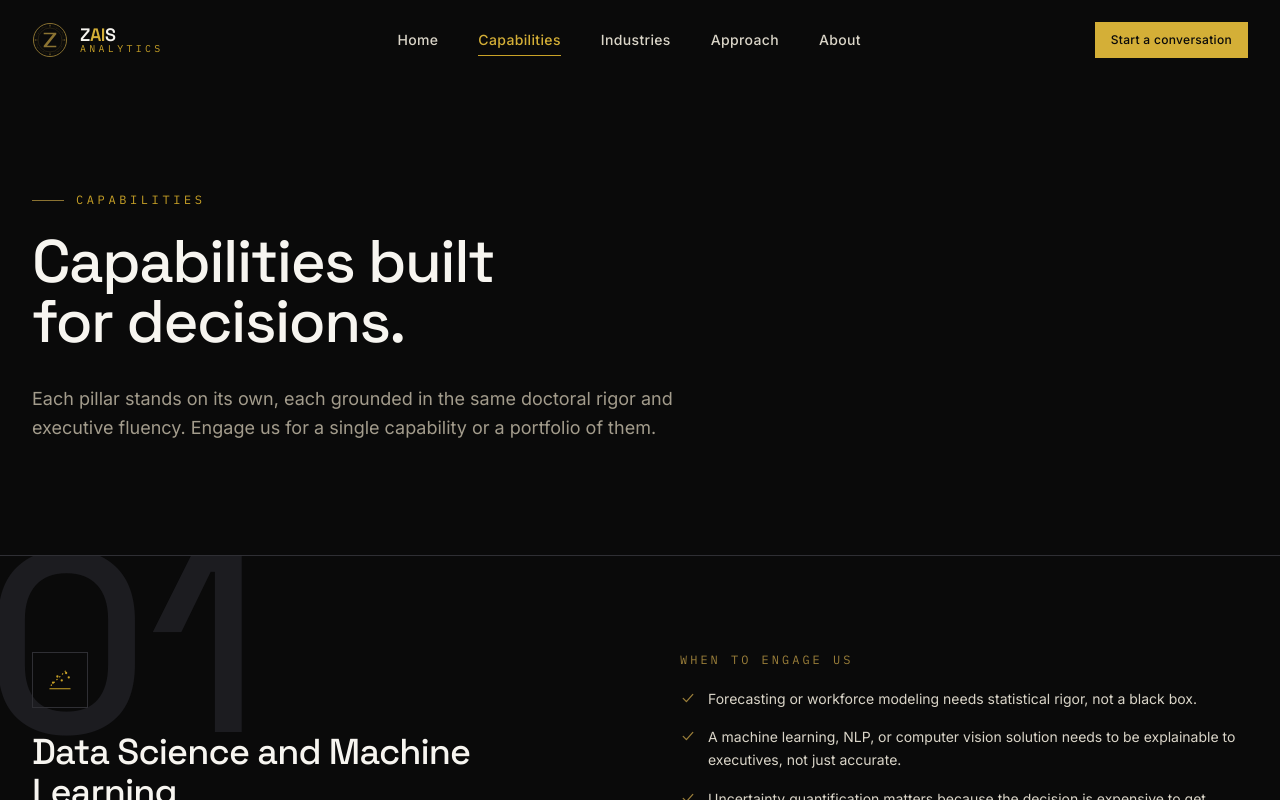
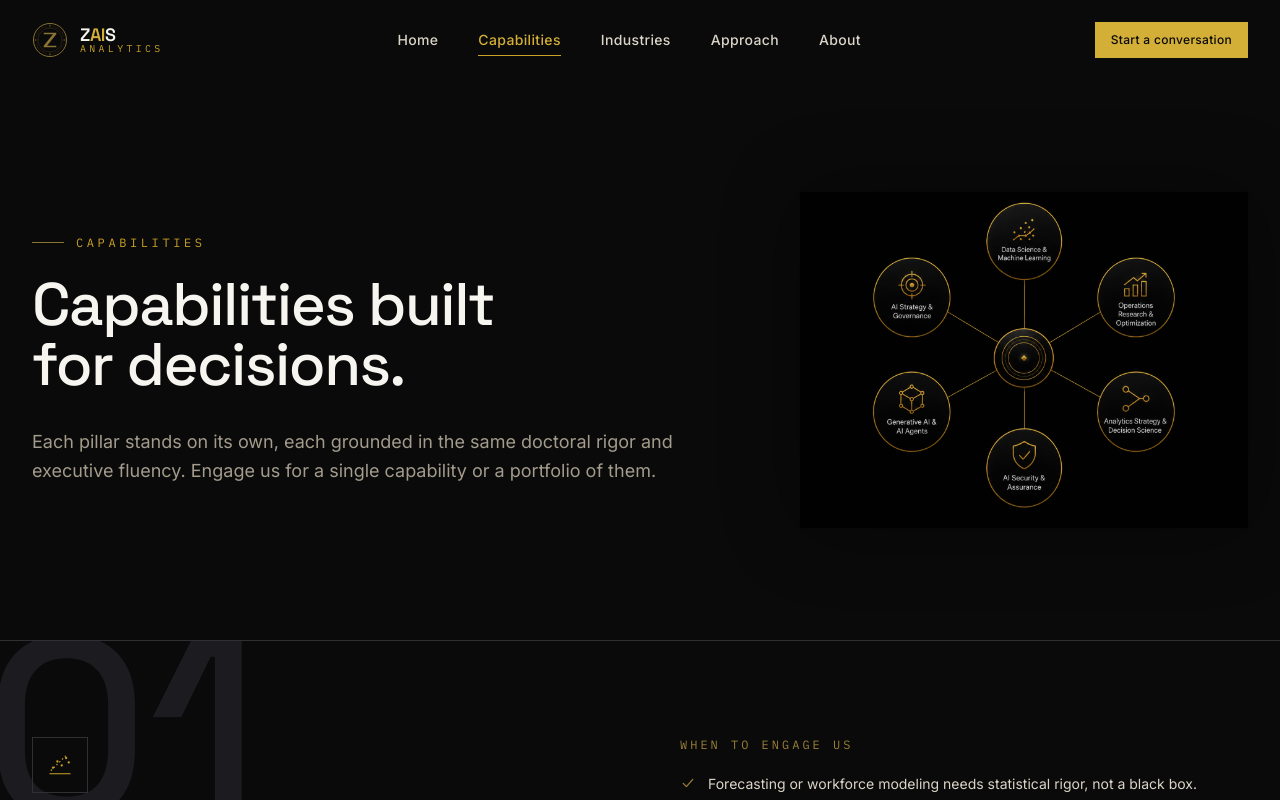
Before and after one commit to markzais/za_website, a Next.js app: page /capabilities in a window 1280 px wide. Shown: the top 800 px of the page. Built offline with nearby package versions, Linux system fonts and the light colour scheme.

Commit message:
Added Capabilities figure

```diff
--- a/src/app/capabilities/page.tsx
+++ b/src/app/capabilities/page.tsx
@@ -3,6 +3,7 @@ import Link from "next/link";
 import { Container, Eyebrow } from "@/components/ui/badge";
 import { Reveal } from "@/components/ui/reveal";
 import { Button } from "@/components/ui/button";
+import { CapabilitiesDiagram } from "@/components/capabilities-diagram";
 import { capabilityIconMap, IconArrowUpRight, IconCheck } from "@/components/icons";
 import { capabilities } from "@/data/capabilities";
 
@@ -17,6 +18,8 @@ export default function CapabilitiesPage() {
     <>
       <section className="relative border-b border-ink-700 py-24 md:py-28">
         <Container>
+          <div className="flex flex-col gap-10 md:flex-row md:items-center md:justify-between md:gap-14">
+            <div className="min-w-0">
               <Reveal>
                 <Eyebrow>Capabilities</Eyebrow>
               </Reveal>
@@ -31,6 +34,11 @@ export default function CapabilitiesPage() {
                   fluency. Engage us for a single capability or a portfolio of them.
                 </p>
               </Reveal>
+            </div>
+            <Reveal delay={100} className="flex justify-center md:block md:shrink-0">
+              <CapabilitiesDiagram />
+            </Reveal>
+          </div>
         </Container>
       </section>
 
--- /dev/null
+++ b/src/components/capabilities-diagram.tsx
@@ -0,0 +1,83 @@
+"use client";
+
+import { useEffect, useState } from "react";
+import { createPortal } from "react-dom";
+import Image from "next/image";
+import { IconClose } from "@/components/icons";
+
+const ALT_TEXT =
+  "The six Zais Analytics capabilities arranged around a central hub: Data Science and Machine Learning, Operations Research and Optimization, Analytics Strategy and Decision Science, AI Security and Assurance, Generative AI and AI Agents, and AI Strategy and Governance.";
+
+export function CapabilitiesDiagram() {
+  const [open, setOpen] = useState(false);
+
+  useEffect(() => {
+    if (!open) return;
+    const onKeyDown = (event: KeyboardEvent) => {
+      if (event.key === "Escape") setOpen(false);
+    };
+    document.addEventListener("keydown", onKeyDown);
+    document.body.style.overflow = "hidden";
+    return () => {
+      document.removeEventListener("keydown", onKeyDown);
+      document.body.style.overflow = "";
+    };
+  }, [open]);
+
+  return (
+    <>
+      <button
+        type="button"
+        onClick={() => setOpen(true)}
+        aria-haspopup="dialog"
+        aria-label="Expand the capabilities diagram to read it in full"
+        className="group relative block w-64 shrink-0 cursor-zoom-in sm:w-80 md:w-96 lg:w-[28rem]"
+      >
+        <div className="relative aspect-[1448/1086] scale-100 transition-transform duration-500 ease-[cubic-bezier(0.16,1,0.3,1)] group-hover:scale-110 group-focus-visible:scale-110">
+          <Image
+            src="/images/capabilities.png"
+            alt={ALT_TEXT}
+            fill
+            sizes="(min-width: 1024px) 448px, (min-width: 768px) 384px, (min-width: 640px) 320px, 256px"
+            className="object-contain opacity-85 drop-shadow-[0_0_40px_rgba(0,0,0,0.5)] transition-opacity duration-500 group-hover:opacity-100 group-focus-visible:opacity-100"
+          />
+        </div>
+      </button>
+
+      {open &&
+        createPortal(
+          <div
+            role="dialog"
+            aria-modal="true"
+            aria-label="Capabilities diagram, enlarged"
+            className="fixed inset-0 z-[100] flex items-center justify-center bg-ink-950/90 p-6 backdrop-blur-sm animate-fade-in"
+            onClick={() => setOpen(false)}
+          >
+            <div className="relative w-full max-w-xl sm:max-w-2xl md:max-w-3xl">
+              <button
+                type="button"
+                onClick={() => setOpen(false)}
+                aria-label="Close"
+                className="absolute -top-12 right-0 text-paper-200 transition-colors hover:text-gold-300"
+              >
+                <IconClose className="h-7 w-7" />
+              </button>
+              <div
+                className="relative aspect-[1448/1086] w-full"
+                onClick={(event) => event.stopPropagation()}
+              >
+                <Image
+                  src="/images/capabilities.png"
+                  alt={ALT_TEXT}
+                  fill
+                  sizes="(min-width: 768px) 768px, 90vw"
+                  className="object-contain"
+                />
+              </div>
+            </div>
+          </div>,
+          document.body,
+        )}
+    </>
+  );
+}
```
Also changed, not shown: images/capabilities.png (added), public/images/capabilities.png (added). Lines whose indentation alone changed are shown as unchanged.
